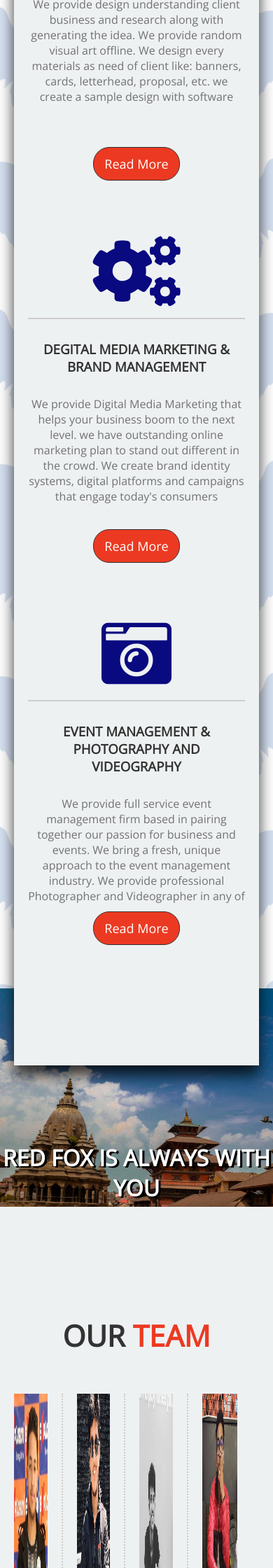
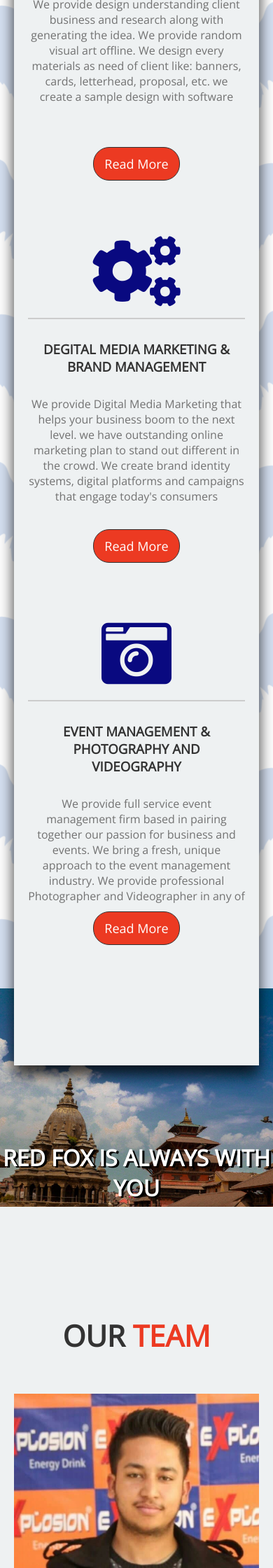
Before and after one commit to dahalprastut/redFox, a PHP site: page / in a window 390 px wide. Shown: the part 3080-5320 px from the top of the page at 70% size. Run offline with PHP 8.4, Linux system fonts and the light colour scheme.

Commit message:
responsive fixed of our team

```diff
--- a/css/style.css
+++ b/css/style.css
@@ -250,17 +250,17 @@ section, .team-parallax {
     background: #eef1f2;
     color: #333; }
 
-@media (max-width: 900px) {
-  .services .center {
+@media (max-width: 1020px) {
+  .services .center, .team .center {
     padding-bottom: 112px; }
-  .services .container > div {
+  .services .container > div, .team .container > div {
     width: 46%;
     border-right: 0; }
-    .services .container > div .btn {
+    .services .container > div .btn, .team .container > div .btn {
       margin-bottom: 60px;
       margin-top: 10px; } }
 @media (max-width: 690px) {
-  .services .container > div {
+  .services .container > div, .team .container > div {
     width: 100%; } }
 .team-parallax {
   background: url(../images/parallax.jpg) 0 0 fixed;
@@ -268,7 +268,7 @@ section, .team-parallax {
 
 .team .container > div .team-image {
   width: 100%;
-  height: 320px;
+  height: 360px;
   background: red;
   overflow: hidden;
   position: relative; }
@@ -285,10 +285,11 @@ section, .team-parallax {
     z-index: 900;
     top: 0;
     left: 0;
-    padding: 110px 0px 0 80px;
+    padding: 110px 0px 0 0px;
     box-sizing: border-box; }
     .team .container > div .team-image .hidden-image-hover .links {
-      text-align: center; }
+      text-align: center;
+      display: inline-block; }
       .team .container > div .team-image .hidden-image-hover .links a {
         float: left;
         color: #fff;
@@ -303,15 +304,19 @@ section, .team-parallax {
         color: #fff;
         font-weight: 700;
         font-size: 22px;
-        margin: 10px 0 0 -60px; }
+        margin: 10px 0 0 0px; }
       .team .container > div .team-image .hidden-image-hover .name h6 {
         color: #fff;
         font-weight: 500;
         font-size: 20px;
-        margin: 10px 0 0 -80px; }
+        margin: 10px 0 0 0px; }
   .team .container > div .team-image:hover .hidden-image-hover {
     display: block; }
 .team .container > div:last-child {
   border-right: 0; }
 
+@media (max-width: 1020px) {
+  .team .container > div {
+    margin-bottom: 60px; } }
+
 /*# sourceMappingURL=style.css.map */
--- a/css/style.scss
+++ b/css/style.scss
@@ -484,8 +484,8 @@ section , .team-parallax{
 }
 
 
-@media (max-width:900px){
-    .services{
+@media (max-width:1020px){
+    .services , .team{
         .center{
         padding-bottom: 112px;
 
@@ -505,7 +505,7 @@ section , .team-parallax{
 }
 
 @media(max-width:690px){
-    .services{
+    .services , .team{
         .container{
             > div{
                 width: 100%;
@@ -535,7 +535,7 @@ section , .team-parallax{
         > div{
             .team-image{
                 width: 100%;
-                height: 320px;
+                height: 360px;
                 background: red;
                 overflow:hidden;
                 position: relative;
@@ -555,10 +555,11 @@ section , .team-parallax{
                     z-index: 900;
                     top:0;
                     left: 0;
-                    padding:110px 0px 0 80px ;
+                    padding:110px 0px 0 0px ;
                     box-sizing: border-box;
                     .links{
                         text-align: center;
+                        display: inline-block;
 
                         a{
                             float: left;
@@ -579,14 +580,14 @@ section , .team-parallax{
                             color: #fff;
                             font-weight: 700;
                             font-size: 22px;
-                            margin:10px 0 0 -60px;
+                            margin:10px 0 0 0px;
                         }
 
                         h6{
                             color: #fff;
                             font-weight: 500;
                             font-size: 20px;
-                            margin:10px 0 0 -80px;
+                            margin:10px 0 0 0px;
                         }
                     }
 
@@ -603,3 +604,13 @@ section , .team-parallax{
         }
     }
 }
+
+@media(max-width:1020px){
+    .team{
+        .container{
+            >div{
+                margin-bottom: 60px;
+            }
+        }
+    }
+}
```
Also changed, not shown: 1 other file.
